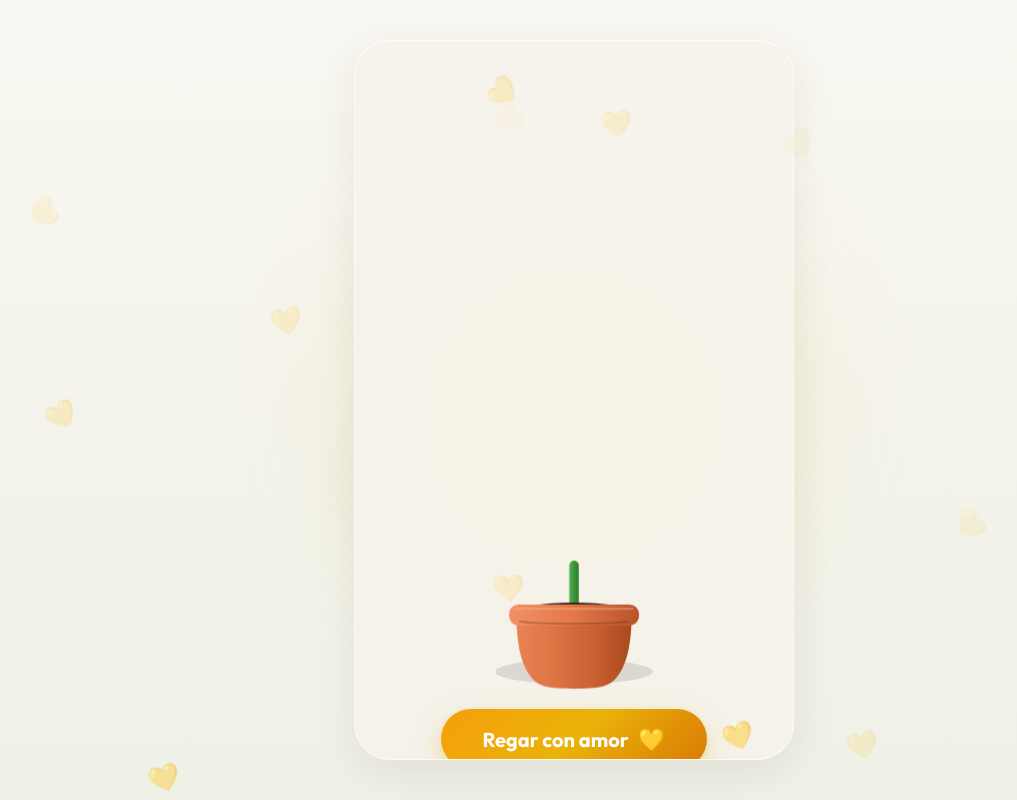
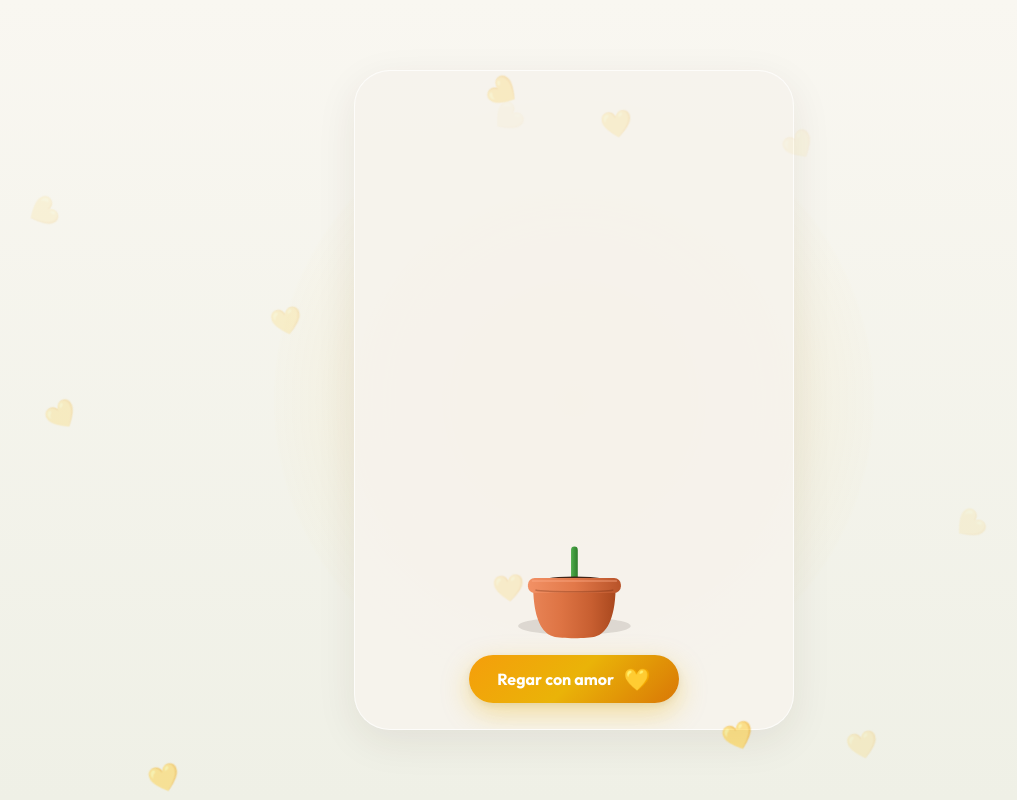
Before and after one commit to ramirolacci/Its.Yellow.Flowers, a React (Vite) app: page / in a window 1280 px wide. Shown: the whole page, without its empty margins (66-1083 px from the left). Built offline with nearby package versions, Linux system fonts and the light colour scheme; a web font is replaced by a local one.

Commit message:
Solutions to Production Errors

```diff
--- a/src/App.css
+++ b/src/App.css
@@ -54,9 +54,9 @@ body, #root {
   transform: translate(-50%, -50%);
   width: 600px;
   height: 600px;
-  background: radial-gradient(circle, rgba(253, 224, 71, 0.22) 0%, rgba(251, 191, 36, 0.06) 50%, rgba(0, 0, 0, 0) 75%);
+  background: radial-gradient(circle, rgba(253, 224, 71, 0.28) 0%, rgba(251, 191, 36, 0.12) 35%, rgba(251, 191, 36, 0.03) 60%, transparent 75%);
   border-radius: 50%;
-  filter: blur(30px);
+  pointer-events: none;
 }
 
 #particleCanvas {
@@ -73,12 +73,7 @@ body, #root {
   display: none !important;
 }
 
-.sound-toggle-btn:hover {
-  transform: scale(1.08);
-  background: rgba(255, 255, 255, 0.95);
-}
-
-/* Main Container App Card */
+/* Base Main Container App Card */
 .app-container {
   position: relative;
   z-index: 1;
@@ -91,29 +86,22 @@ body, #root {
   justify-content: space-between;
   align-items: center;
   padding: 2.5rem 1.5rem 2rem 1.5rem;
-  background: rgba(246, 243, 236, 0.85);
-  backdrop-filter: blur(12px);
+  background: rgba(246, 243, 236, 0.94);
   box-shadow: 0 12px 40px rgba(60, 36, 21, 0.08);
   overflow: hidden;
 }
 
-@media (min-width: 500px) {
-  .app-container {
-    height: 90vh;
-    border-radius: 36px;
-    border: 1px solid rgba(255, 255, 255, 0.6);
-  }
-}
-
-/* Header Section */
+/* Base Header Section */
 .header-section {
   width: 100%;
   text-align: center;
   display: flex;
   flex-direction: column;
   align-items: center;
+  justify-content: flex-start;
   min-height: 180px;
   padding-top: 0.5rem;
+  flex-shrink: 0;
 }
 
 .main-title {
@@ -132,7 +120,7 @@ body, #root {
   transform: translateY(0);
 }
 
-/* Reasons List */
+/* Base Reasons List */
 .reasons-list {
   display: flex;
   flex-direction: column;
@@ -179,11 +167,12 @@ body, #root {
   50% { transform: scale(1.04); }
 }
 
-/* Plant Section */
+/* Base Plant Section */
 .plant-section {
   position: relative;
   width: 100%;
   flex: 1;
+  min-height: 0;
   display: flex;
   justify-content: center;
   align-items: flex-end;
@@ -198,22 +187,8 @@ body, #root {
 }
 
 /* SVG Plant Animations */
-.plant-stem,
-.leaf-group,
-.sunflower-head-anchor,
-.sunflower-bloom-wrapper,
-.water-button {
-  transform: translateZ(0);
-  -webkit-transform: translateZ(0);
-  will-change: transform;
-}
-
 .plant-stem {
   transition: y 0.7s cubic-bezier(0.34, 1.56, 0.64, 1), height 0.7s cubic-bezier(0.34, 1.56, 0.64, 1);
-}
-
-.leaf-group {
-  transition: transform 0.6s cubic-bezier(0.175, 0.885, 0.32, 1.275), opacity 0.4s ease;
 }
 
 .sunflower-head-anchor {
@@ -223,7 +198,8 @@ body, #root {
 .sunflower-bloom-wrapper {
   transform: scale(0);
   opacity: 0;
-  transform-origin: 0px 0px;
+  transform-box: fill-box;
+  transform-origin: center center;
   transition: transform 1.2s cubic-bezier(0.175, 0.885, 0.32, 1.275), opacity 0.8s ease;
 }
 
@@ -287,13 +263,14 @@ body, #root {
   100% { width: 70px; height: 18px; opacity: 0; }
 }
 
-/* Footer & Water Button */
+/* Base Footer & Water Button */
 .footer-section {
   width: 100%;
   display: flex;
   justify-content: center;
   padding-bottom: 0.5rem;
   z-index: 10;
+  flex-shrink: 0;
 }
 
 .water-button {
@@ -336,7 +313,7 @@ body, #root {
   transform: scale(1.25) rotate(10deg);
 }
 
-/* Modal Backdrop & Card Popup */
+/* Base Modal Backdrop & Card Popup */
 .modal-backdrop {
   position: absolute;
   inset: 0;
@@ -424,7 +401,104 @@ body, #root {
   transform: scale(0.97);
 }
 
-/* Mobile-Only Responsive Styles (max-width: 499px) - Desktop version remains 100% untouched */
+/* ========================================================== */
+/* MEDIA QUERIES PLACED AT THE VERY BOTTOM FOR PROPER CASCADE */
+/* ========================================================== */
+
+/* 1. Desktop Standard Screens (width >= 500px) */
+@media (min-width: 500px) {
+  .app-container {
+    height: min(760px, 90vh);
+    border-radius: 36px;
+    border: 1px solid rgba(255, 255, 255, 0.7);
+  }
+
+  .header-section {
+    height: 205px;
+    min-height: 205px;
+    justify-content: flex-start;
+    flex-shrink: 0;
+  }
+
+  .main-title {
+    font-size: 1.95rem;
+    margin-bottom: 0.5rem;
+  }
+
+  .reasons-list {
+    gap: 0.4rem;
+  }
+
+  .reason-item {
+    font-size: 1.2rem;
+  }
+
+  .special-phrase {
+    margin-top: 0.6rem;
+    font-size: 1.22rem;
+  }
+
+  .plant-section {
+    flex: 1;
+    min-height: 0;
+    display: flex;
+    justify-content: center;
+    align-items: flex-end;
+  }
+
+  .flower-svg {
+    height: 100%;
+    max-height: 370px;
+  }
+
+  .water-button {
+    padding: 0.75rem 2.2rem;
+    font-size: 1.1rem;
+  }
+}
+
+/* 2. Notebook / Laptop Screen Optimization (width >= 500px AND vertical height <= 850px) */
+@media (min-width: 500px) and (max-height: 850px) {
+  .app-container {
+    height: min(660px, 92vh);
+    padding: 1.4rem 1.1rem 1.1rem 1.1rem;
+  }
+
+  .header-section {
+    height: 175px !important;
+    min-height: 175px !important;
+    justify-content: flex-start !important;
+  }
+
+  .main-title {
+    font-size: 1.7rem !important;
+    margin-bottom: 0.35rem !important;
+  }
+
+  .reasons-list {
+    gap: 0.32rem !important;
+  }
+
+  .reason-item {
+    font-size: 1.1rem !important;
+  }
+
+  .special-phrase {
+    margin-top: 0.45rem !important;
+    font-size: 1.12rem !important;
+  }
+
+  .flower-svg {
+    max-height: 315px !important;
+  }
+
+  .water-button {
+    padding: 0.65rem 1.8rem !important;
+    font-size: 1rem !important;
+  }
+}
+
+/* 3. Mobile-Only Responsive Styles (max-width: 499px) - Desktop version remains 100% untouched */
 @media (max-width: 499px) {
   .app-container {
     height: 100dvh;
@@ -442,8 +516,11 @@ body, #root {
   }
 
   .header-section {
-    min-height: 125px;
+    min-height: 130px;
+    height: auto;
     padding-top: 0.2rem;
+    padding-bottom: 0.2rem;
+    justify-content: flex-start;
   }
 
   .main-title {
@@ -466,12 +543,12 @@ body, #root {
 
   .plant-section {
     flex: 1;
-    max-height: 54vh;
+    max-height: none;
     padding-bottom: 0.2rem;
   }
 
   .flower-svg {
-    max-height: 330px;
+    max-height: 350px;
     width: 100%;
   }
 
--- a/src/App.jsx
+++ b/src/App.jsx
@@ -60,7 +60,7 @@ const STAGES = [
   },
   {
     // Stage 5: Crece el tallo y aparece 4° hoja
-    stemHeight: 235,
+    stemHeight: 225,
     visibleLeaves: 4,
     reasons: ["Sos hermosa", "Sos divertida", "Sos mi mundo", "Sos auténtica", "Sos perfecta"],
     showTitle: true,
--- a/src/components/PlantSvg.jsx
+++ b/src/components/PlantSvg.jsx
@@ -2,9 +2,9 @@ import React from 'react';
 
 const LEAF_NODES = [
   { stemOffset: 45, side: 'left', angle: -25, scale: 0.9 },
-  { stemOffset: 95, side: 'right', angle: 25, scale: 0.95 },
-  { stemOffset: 145, side: 'left', angle: -28, scale: 1.0 },
-  { stemOffset: 195, side: 'right', angle: 28, scale: 0.95 }
+  { stemOffset: 90, side: 'right', angle: 25, scale: 0.95 },
+  { stemOffset: 135, side: 'left', angle: -28, scale: 1.0 },
+  { stemOffset: 175, side: 'right', angle: 28, scale: 0.95 }
 ];
 
 export function PlantSvg({ stage, stemHeight, visibleLeaves = 0, bloomSunflower }) {
@@ -105,16 +105,16 @@ export function PlantSvg({ stage, stemHeight, visibleLeaves = 0, bloomSunflower
 
             const currentScale = isVisible ? node.scale : 0;
             const currentOpacity = isVisible ? 1 : 0;
+            const transX = 150;
 
             return (
               <g
                 key={index}
-                transform={`translate(150, ${leafY}) rotate(${node.angle}) scale(${currentScale})`}
+                transform={`translate(${transX}, ${leafY}) rotate(${node.angle}) scale(${currentScale})`}
                 style={{
                   opacity: currentOpacity,
-                  transition: 'transform 0.8s cubic-bezier(0.175, 0.885, 0.32, 1.275), opacity 0.5s ease'
+                  transition: 'transform 0.6s cubic-bezier(0.175, 0.885, 0.32, 1.275), opacity 0.4s ease'
                 }}
-                className="leaf-group"
               >
                 <path d={pathD} fill={grad} stroke="#286D26" strokeWidth="1" />
                 <path d={veinD} stroke="#235B21" strokeWidth="1.5" fill="none" opacity="0.6" />
```
